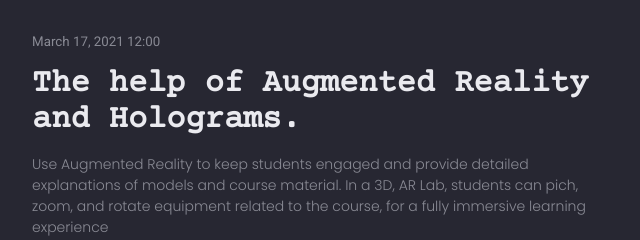
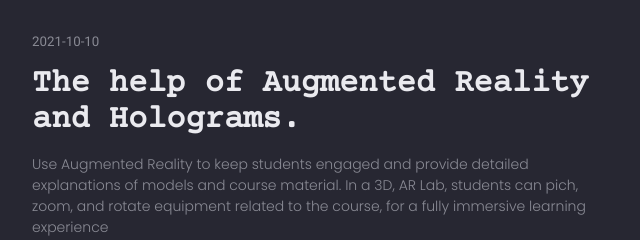
Before and after one commit to sirsamuelo/Register-to-Webinar, a plain HTML site: page index.html in a window 1280 px wide. Shown: the top 240 px of the page, 112-752 px from the left. Drawn offline with nearby package versions, Linux system fonts and the light colour scheme.

Commit message:
adding the date

```diff
--- /dev/null
+++ b/app.js
@@ -0,0 +1,19 @@
+const date = document.getElementById("date");
+
+function setDate() {
+  var date = new Date();
+
+  var day = date.getDate();
+  var month = date.getMonth() + 1;
+  var year = date.getFullYear();
+
+  if (month < 10) month = "0" + month;
+  if (day < 10) day = "0" + day;
+
+  var today = year + "-" + month + "-" + day;
+  return today;
+}
+
+setTimeout(setDate, 1000);
+
+date.innerText = setDate();
--- a/index.html
+++ b/index.html
@@ -13,7 +13,7 @@
         <div class="left">
             <div class="content">
                 <div class="top-left">
-                    <small>March 17, 2021 12:00</small>
+                    <small id="date"></small>
                     <h1>The help of Augmented Reality and Holograms.</h1>
                     <p class="text">Use Augmented Reality to keep students engaged and provide detailed explanations of models and course material. In a 3D, AR Lab, students can pich, zoom, and rotate equipment related to the course, for a fully immersive learning experience</p>
                 </div>
@@ -96,5 +96,7 @@
             </div>
         </div>
     </div>
+
+    <script src="app.js"></script>
 </body>
 </html>
```
